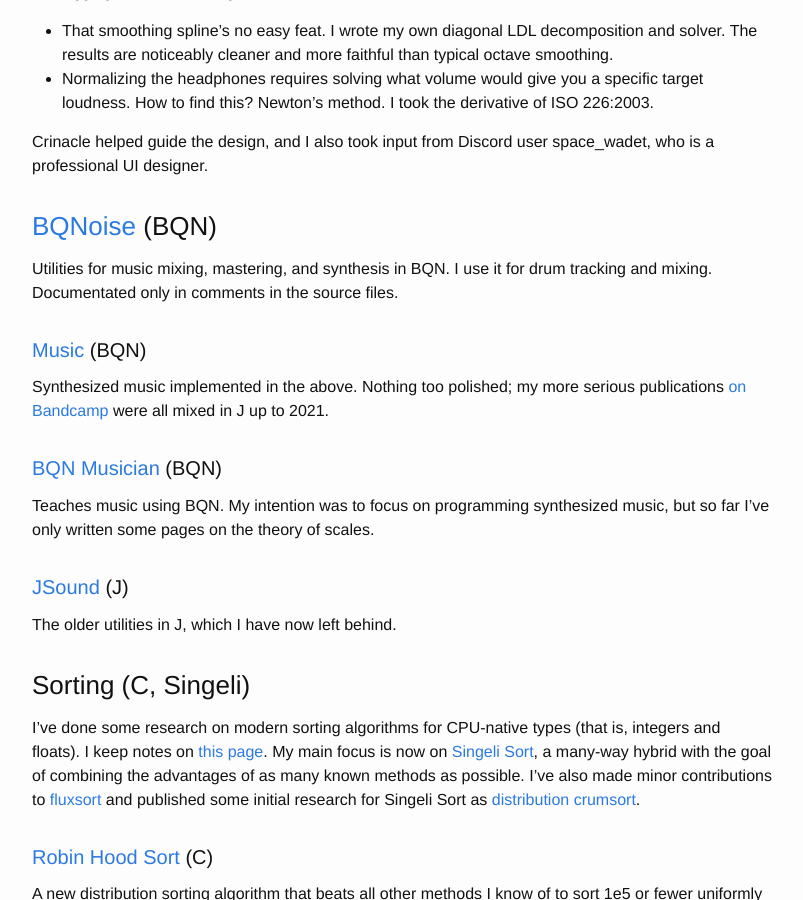
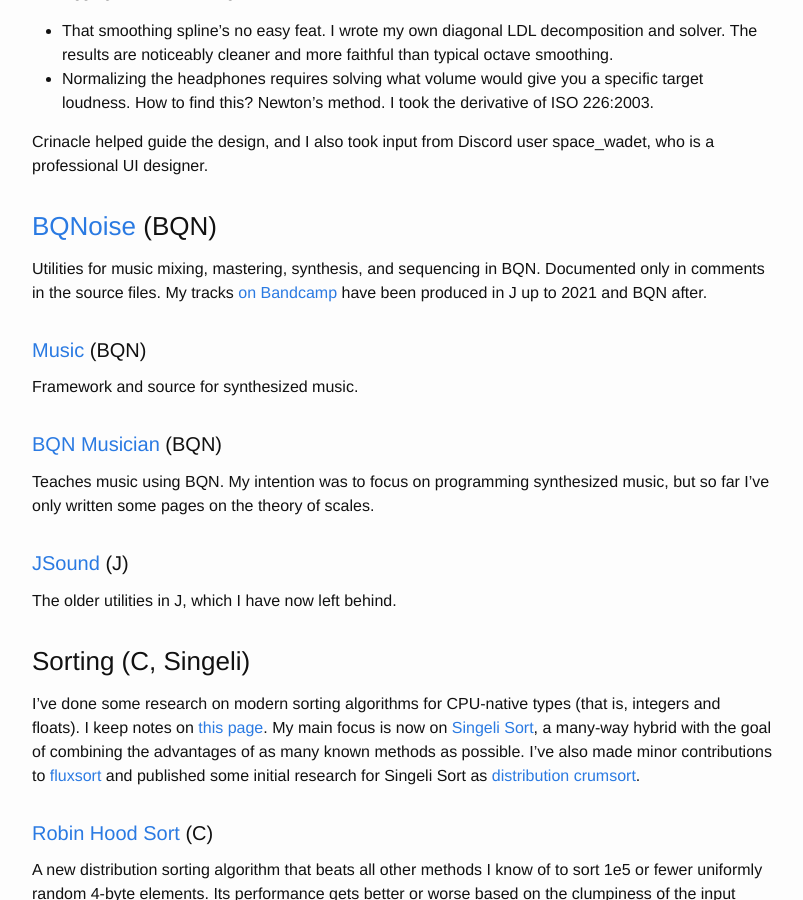
Before and after one commit to mlochbaum/mlochbaum.github.io, a Jekyll site: the page built from index.markdown, in a window 1280 px wide and 900 px high, scrolled down 1516 px. Shown: the whole window, without its empty margins (238-1041 px from the left). Built offline with Jekyll 4.4.1, drawn with Linux system fonts in a browser that asks for light colours.

Commit message:
Improve music section

```diff
--- a/index.markdown
+++ b/index.markdown
@@ -91,14 +91,13 @@ Crinacle helped guide the design, and I also took input from Discord
 user space_wadet, who is a professional UI designer.
 
 ### [BQNoise](https://github.com/mlochbaum/BQNoise) (BQN)
-Utilities for music mixing, mastering, and synthesis in BQN. I use it
-for drum tracking and mixing. Documentated only in comments in the
-source files.
+Utilities for music mixing, mastering, synthesis, and sequencing in
+BQN. Documented only in comments in the source files. My tracks
+[on Bandcamp](https://lochbaum.bandcamp.com/) have been produced in J up
+to 2021 and BQN after.
 
 #### [Music](https://github.com/mlochbaum/Music) (BQN)
-Synthesized music implemented in the above. Nothing too polished; my
-more serious publications [on Bandcamp](https://lochbaum.bandcamp.com/)
-were all mixed in J up to 2021.
+Framework and source for synthesized music.
 
 #### [BQN Musician](https://mlochbaum.github.io/BQN-Musician/index.html) (BQN)
 Teaches music using BQN. My intention was to focus on programming
```
